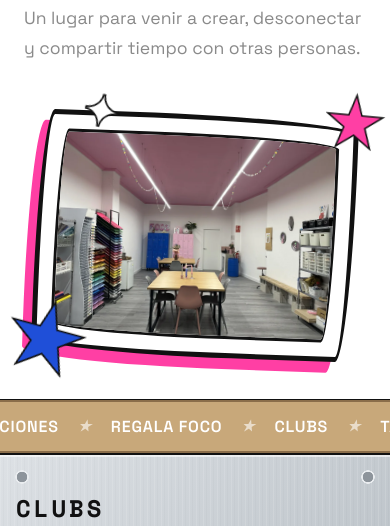
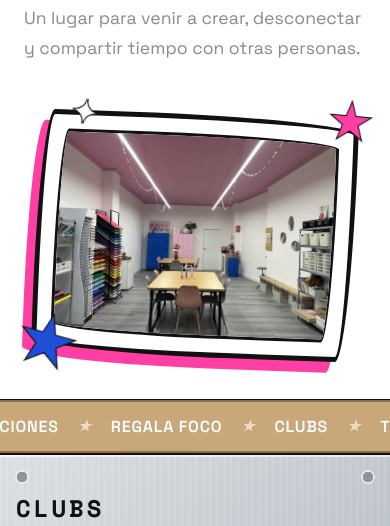
Before and after one commit to andreameru/foco-web, a plain HTML site: page index.html in a window 390 px wide. Shown: the part 240-766 px from the top of the page. Drawn offline with Linux system fonts and the light colour scheme.

Commit message:
Portada: estrellas del marco más pequeñas en móvil
Co-Authored-By: Claude Sonnet 5.5 <noreply@anthropic.com>
Claude-Session: https://claude.ai/code/session_01JztDbhR6DtJGkp8KoFkrop

```diff
--- a/index.html
+++ b/index.html
@@ -69,6 +69,12 @@ nav.nav { position:fixed; top:0; left:0; right:0; z-index:200; display:flex; ali
 .hero-marco .est3 { top:-24px; left:40px; font-size:40px; color:#fff; animation-delay:1.2s; }
 @keyframes estWiggle { 50% { transform:rotate(14deg) scale(1.12); } }
 @media (prefers-reduced-motion:reduce){ .hero-marco .est{animation:none;} }
+@media (max-width:768px){
+  .hero-marco .est { -webkit-text-stroke:2px var(--black); }
+  .hero-marco .est1 { top:-26px; right:-18px; font-size:48px; }
+  .hero-marco .est2 { bottom:-24px; left:-16px; font-size:60px; }
+  .hero-marco .est3 { top:-18px; left:28px; font-size:30px; }
+}
 .hero-placeholder { font-family:'Space Mono',monospace; font-size:13px; color:var(--grey-mid); text-transform:uppercase; letter-spacing:2px; }
 .hero-right::before { content:none; font-size:120px; opacity:.08; position:absolute; top:50%; left:50%; transform:translate(-50%,-50%); }
 .hero-btns { display:flex; gap:1rem; flex-wrap:wrap; }
```
